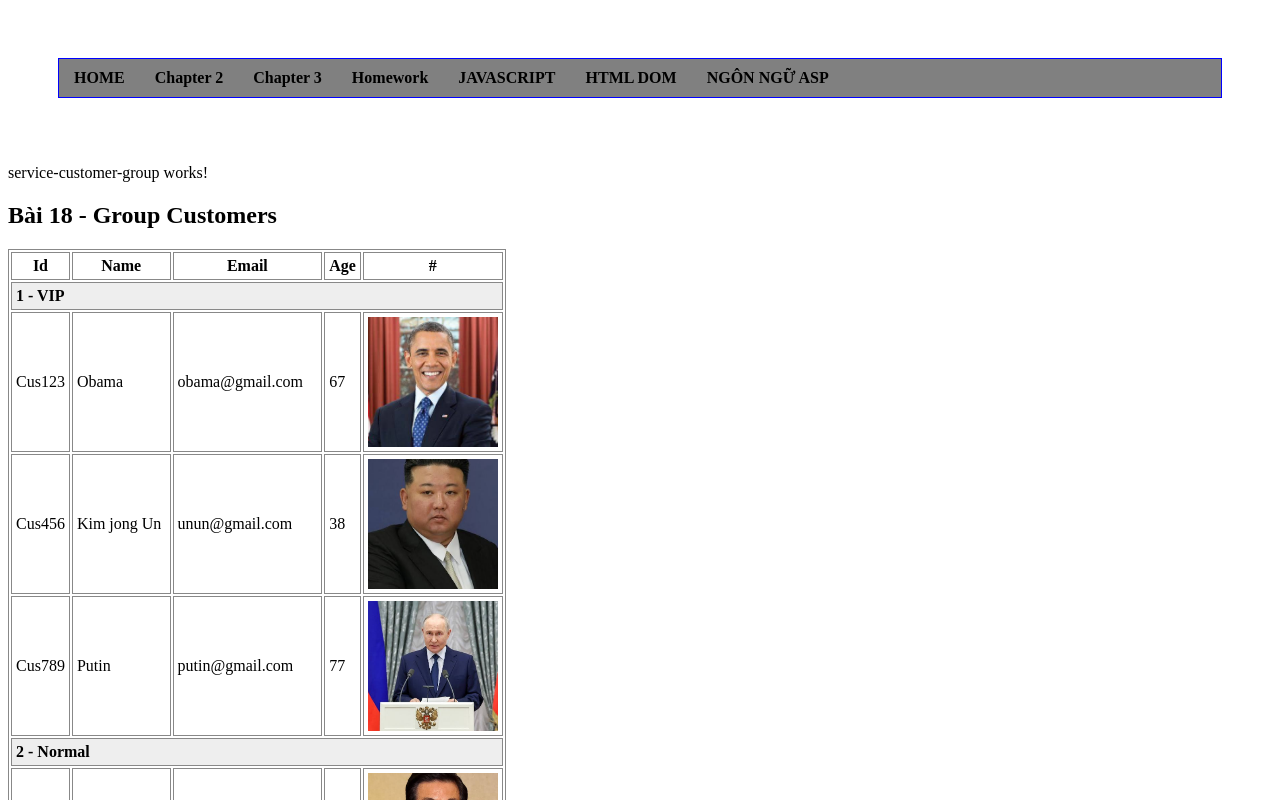
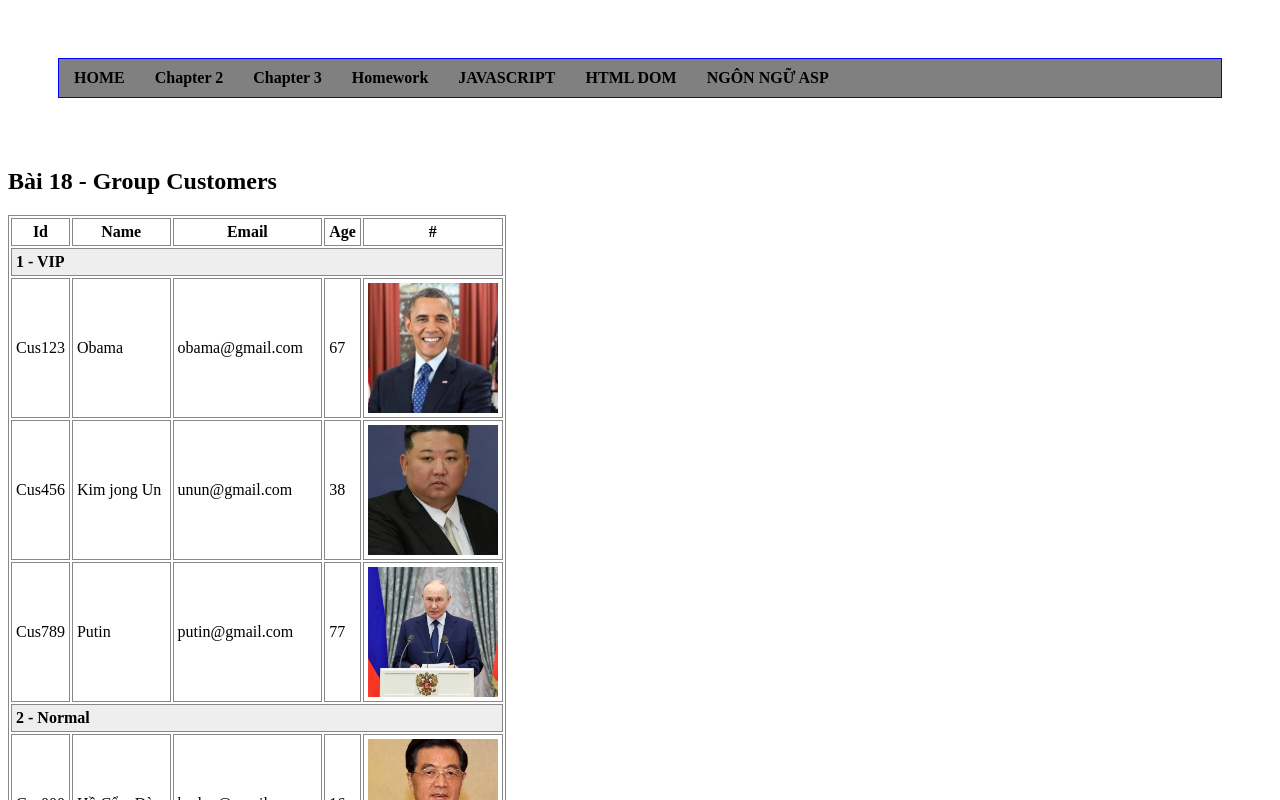
Before and after one commit to nhutthuy140106/NguyenNhutThuy_K244060807_WEB2, an Angular app in the folder my-app/: page /service-customer-group in a window 1280 px wide. Shown: the top 800 px of the page. Built offline with nearby package versions, Linux system fonts and the light colour scheme.

Commit message:
Xóa pdf

```diff
--- a/my-app/src/app/service-customer-group/service-customer-group.html
+++ b/my-app/src/app/service-customer-group/service-customer-group.html
@@ -1,4 +1,3 @@
-<p>service-customer-group works!</p>
 <h2>Bài 18 - Group Customers</h2>
 
 @if (errorMessage()) {
```
